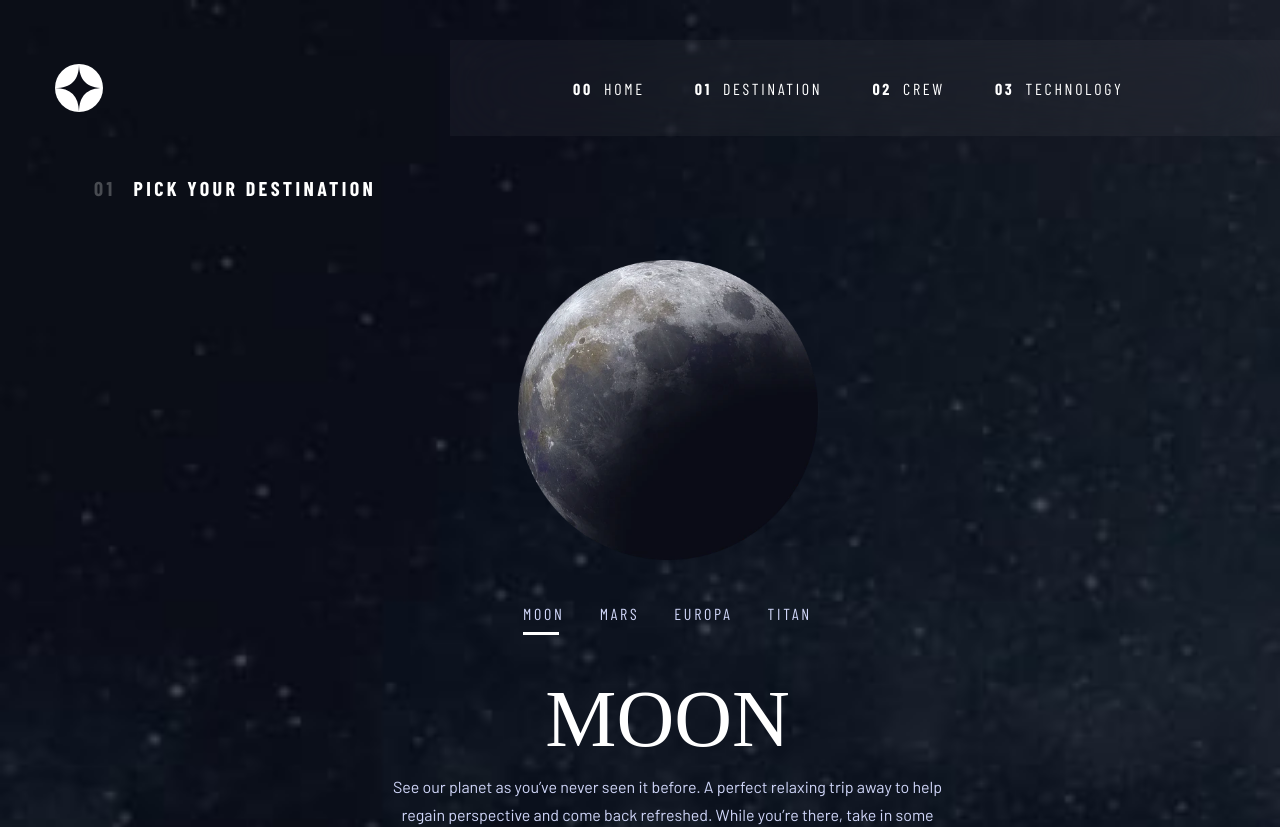
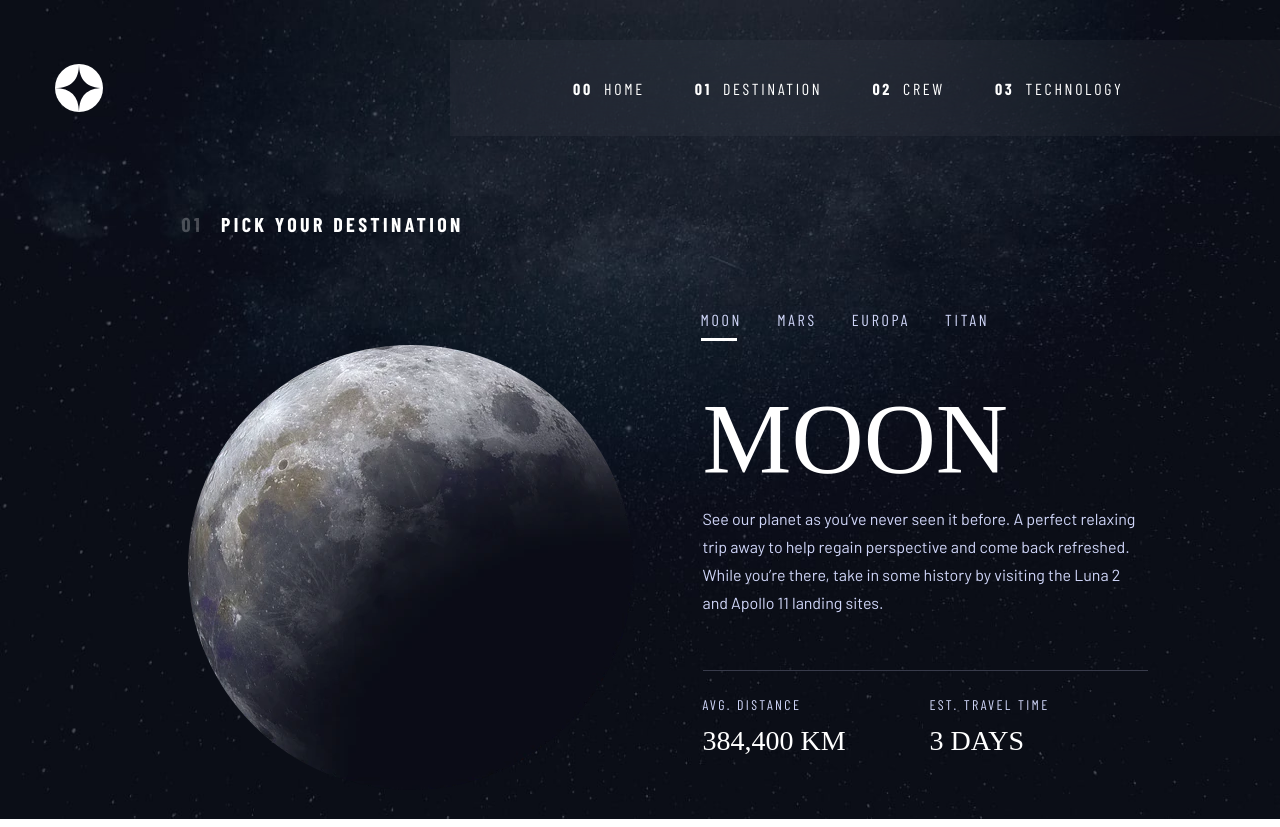
Before and after one commit to gigakhrz/Space-tourismo-website, a React (Vite) app: page /destinations/moon in a window 1280 px wide. Shown: the top 827 px of the page. Built offline with nearby package versions, Linux system fonts and the light colour scheme; a web font is replaced by a local one.

Commit message:
finish destination page

```diff
--- a/src/Components/Destination.tsx
+++ b/src/Components/Destination.tsx
@@ -3,6 +3,8 @@ import { Link, useParams } from "react-router-dom";
 import data from "../../data.json";
 import Header from "./Header/Header";
 import bgMobile from "../../public/assets/destination/background-destination-mobile.jpg";
+import bgTablet from "../../public/assets/destination/background-destination-tablet.jpg";
+import bgDesktop from "../../public/assets/destination/background-destination-desktop.jpg";
 
 const Destination = (): JSX.Element => {
   const params = useParams();
@@ -23,7 +25,7 @@ const Destination = (): JSX.Element => {
           <h4>Pick your destination</h4>
         </span>
       </HeaderDiv>
-
+      <div className="planetInfoContainer">
         <img className="planetImg" src={imgPath} alt="planet" />
         <ChoosePlanet path={path}>
           <nav>
@@ -34,7 +36,6 @@ const Destination = (): JSX.Element => {
 
             <div className="bottomDiv"></div>
           </nav>
-      </ChoosePlanet>
 
           <PlanetInfo>
             <h1>{planetInfo?.name}</h1>
@@ -53,6 +54,8 @@ const Destination = (): JSX.Element => {
               <h2>{planetInfo?.travel}</h2>
             </Container>
           </DivCon>
+        </ChoosePlanet>
+      </div>
     </DestinationContianer>
   );
 };
@@ -64,7 +67,7 @@ const DestinationContianer = styled.div`
   flex-direction: column;
   gap: 32px;
   align-items: center;
-  background-image: url(${bgMobile});
+  background-image: url(${bgTablet});
   background-repeat: no-repeat;
   background-size: cover;
   min-height: 100vh;
@@ -72,9 +75,12 @@ const DestinationContianer = styled.div`
   @media screen and (min-width: 768px) {
     padding: 0;
     gap: 50px;
+    background-image: url(${bgTablet});
   }
   @media screen and (min-width: 1024px) {
     padding: 40px 0 0 55px;
+    gap: 64px;
+    background-image: url(${bgDesktop});
   }
 
   .planetImg {
@@ -85,13 +91,28 @@ const DestinationContianer = styled.div`
       width: 300px;
       height: 300px;
     }
+    @media screen and (min-width: 1024px) {
+      width: 445px;
+      height: 445px;
+    }
   }
 
-  hr {
-    background: #383b4b;
-    width: 100%;
-    height: 1px;
-    border: none;
+  .planetInfoContainer {
+    display: flex;
+    flex-direction: column;
+    align-items: center;
+    gap: 26px;
+    @media screen and (min-width: 768px) {
+      gap: 53px;
+    }
+    @media screen and (min-width: 1024px) {
+      flex-direction: row;
+      gap: 70px;
+    }
+    @media screen and (min-width: 1440px) {
+      flex-direction: row;
+      gap: 157.5px;
+    }
   }
 `;
 
@@ -105,6 +126,9 @@ const HeaderDiv = styled.div`
   @media screen and (min-width: 768px) {
     gap: 40px;
     margin-bottom: 10px;
+  }
+  @media screen and (min-width: 1024px) {
+    gap: 76px;
   }
 
   span {
@@ -129,6 +153,10 @@ const HeaderDiv = styled.div`
       line-height: 24px;
       letter-spacing: 3.375px;
     }
+
+    @media screen and (min-width: 1024px) {
+      margin-left: 126.5px;
+    }
   }
   span .opacit {
     opacity: 0.25;
@@ -140,7 +168,15 @@ const ChoosePlanet = styled.nav<{ path: string | undefined }>`
   width: 100%;
   align-items: center;
   flex-direction: column;
-  gap: 26px;
+  gap: 32px;
+  @media screen and (min-width: 768px) {
+    gap: 48px;
+  }
+  @media screen and (min-width: 1024px) {
+    max-width: 445px;
+    align-items: flex-start;
+    gap: 53px;
+  }
 
   .bottomDiv {
     position: absolute;
@@ -199,6 +235,20 @@ const ChoosePlanet = styled.nav<{ path: string | undefined }>`
       }
     }
   }
+
+  hr {
+    background: #383b4b;
+    width: 100%;
+    height: 1px;
+    border: none;
+
+    @media screen and (min-width: 768px) {
+      margin-bottom: -20px;
+    }
+    @media screen and (min-width: 1024px) {
+      margin-bottom: -28px;
+    }
+  }
 `;
 
 const PlanetInfo = styled.div`
@@ -210,6 +260,9 @@ const PlanetInfo = styled.div`
   gap: 1px;
   @media screen and (min-width: 768px) {
     gap: 8px;
+  }
+  @media screen and (min-width: 1024px) {
+    align-items: flex-start;
   }
 
   h1 {
@@ -223,6 +276,10 @@ const PlanetInfo = styled.div`
     @media screen and (min-width: 768px) {
       font-size: 80px;
       line-height: 92px;
+    }
+    @media screen and (min-width: 1024px) {
+      font-size: 100px;
+      line-height: 114.5px;
     }
   }
 
@@ -238,6 +295,9 @@ const PlanetInfo = styled.div`
       font-size: 16px;
       line-height: 28px;
     }
+    @media screen and (min-width: 1024px) {
+      text-align: left;
+    }
   }
 `;
 
@@ -250,6 +310,9 @@ const Container = styled.div`
   gap: 12px;
   @media screen and (min-width: 768px) {
     width: 216px;
+  }
+  @media screen and (min-width: 1024px) {
+    align-items: flex-start;
   }
 
   h5 {
--- a/src/Components/Header/BurgerMenu.tsx
+++ b/src/Components/Header/BurgerMenu.tsx
@@ -31,7 +31,7 @@ const Burger = (): JSX.Element => {
             <h4>DESTINATION</h4>
           </Link>
 
-          <Link to="/">
+          <Link to="/crew">
             <h3>02</h3>
             <h4>CREW</h4>
           </Link>
--- a/src/Components/Header/Header.tsx
+++ b/src/Components/Header/Header.tsx
@@ -9,10 +9,10 @@ const Header = (): JSX.Element => {
       <img src={logo} alt="logo img" />
       <Burger />
       <NavBar>
-        <Link to="">
+        <Link to="/">
           <h4>00</h4> Home
         </Link>
-        <Link to="">
+        <Link to="/destinations/moon">
           <h4>01</h4> Destination
         </Link>
         <Link to="">
```
Lines whose indentation alone changed are shown as unchanged.
